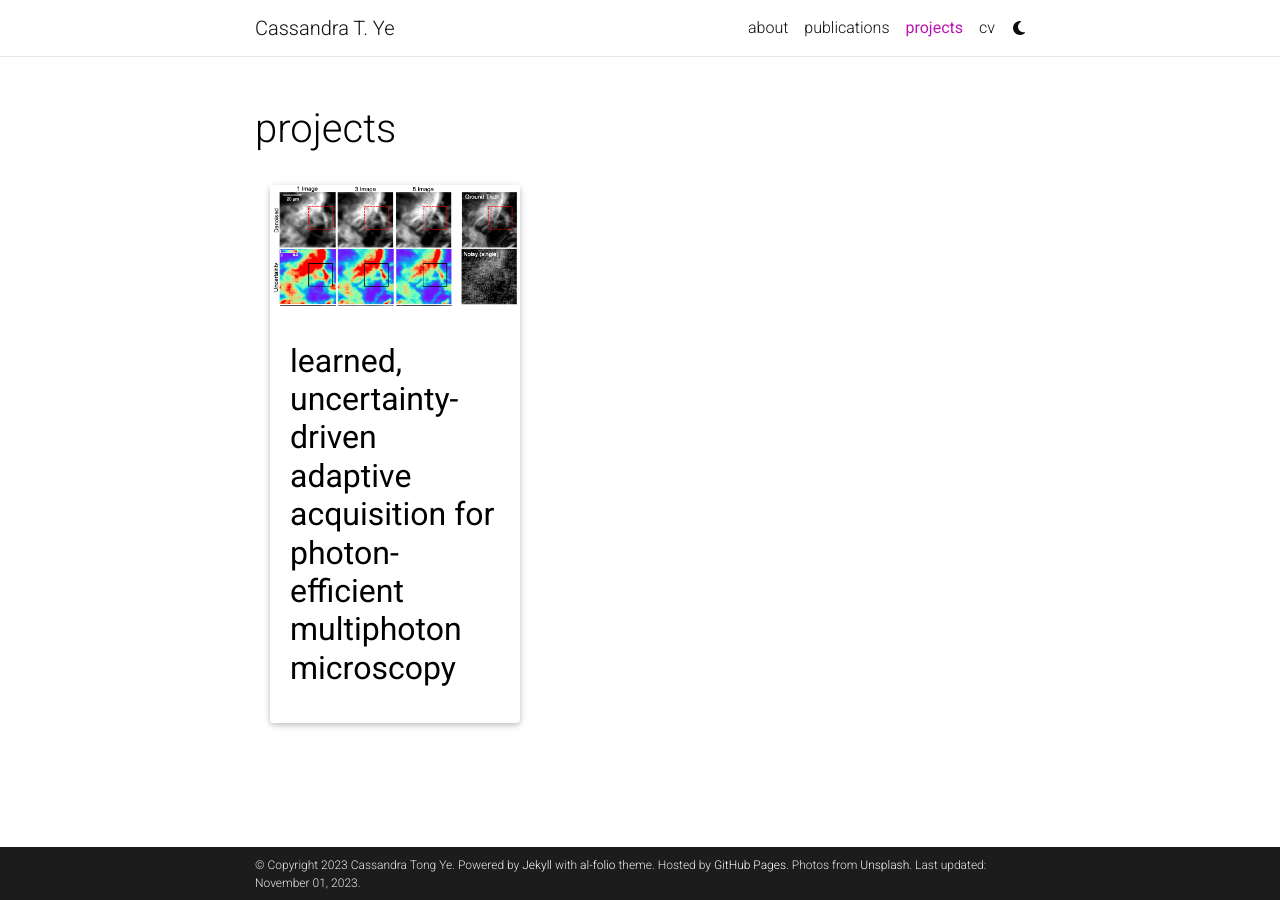
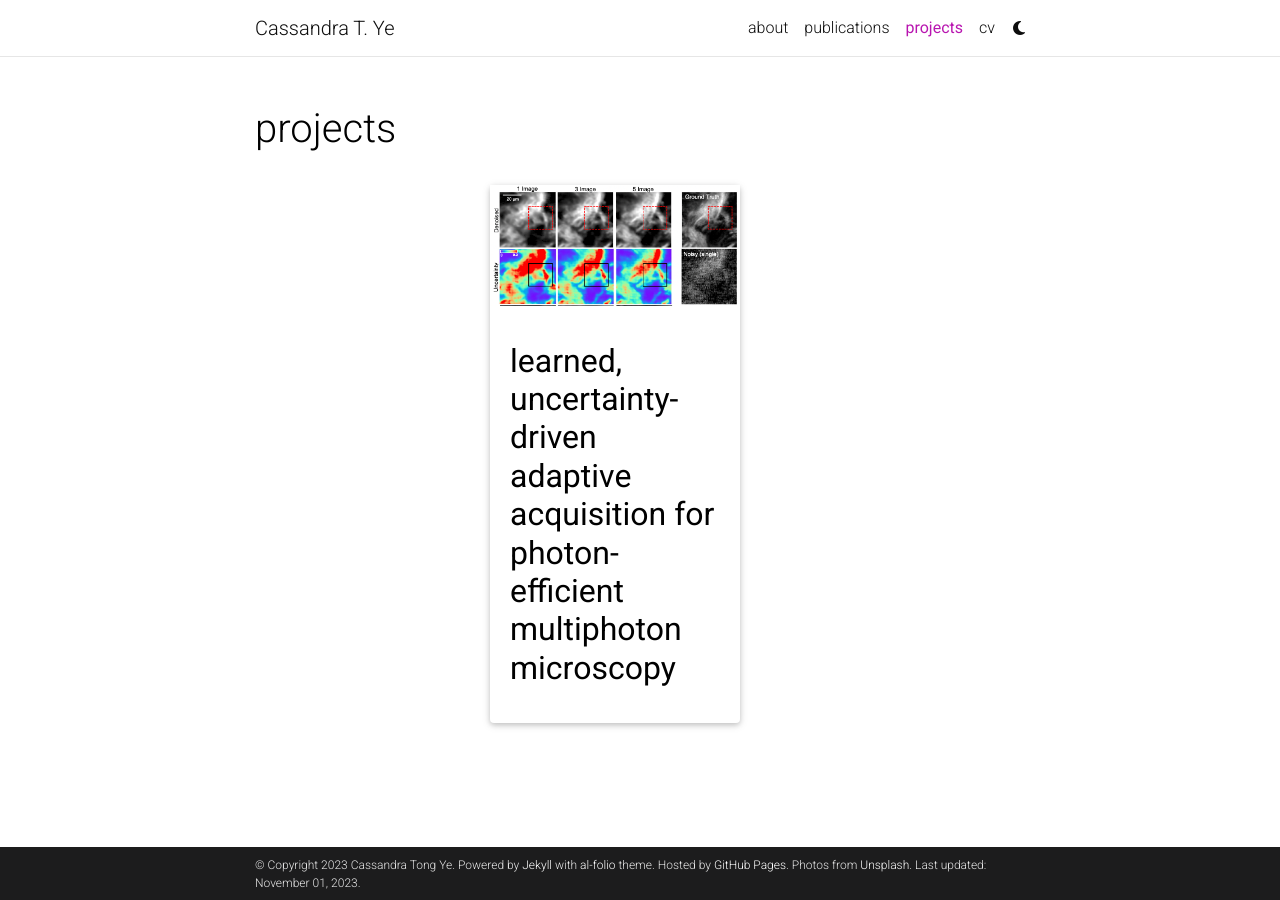
Before and after one commit to cassandra-t-ye/cassandra-t-ye.github.io, a Jekyll site: the page built from _pages/projects.md, in a window 1280 px wide. Built offline with Jekyll 4.4.1, drawn with Linux system fonts in a browser that asks for light colours; full-size pictures stand in for the smaller copies a plugin makes; comment, search, counter and statistics services are not loaded; a style sheet for code colours, icons or effects is not loaded.

Commit message:
what do we think

```diff
--- a/_pages/projects.md
+++ b/_pages/projects.md
@@ -41,7 +41,7 @@
   <!-- Generate cards for each project -->
   {% if page.horizontal -%}
   <div class="container-fluid">
-    <div class="row row-cols-5">
+    <div class="row row-cols-12">
     {%- for project in sorted_projects -%}
       {% include projects_horizontal.html %}
     {%- endfor %}
@@ -49,7 +49,7 @@
   </div>
   {%- else -%}
   <!-- <div class="grid"> -->
-  <div class = "container-fluid">
+  <div class = "row row-cols-12">
     {%- for project in sorted_projects -%}
       {% include projects.html %}
     {%- endfor %}
```
Also changed, not shown: _projects/Learned_Uncertainty.md (+3 -3 lines).
